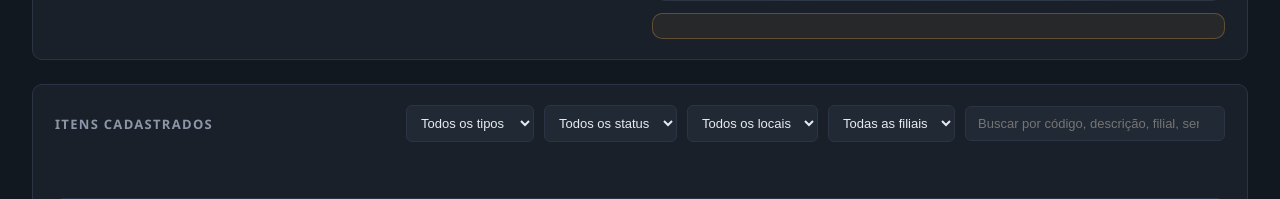
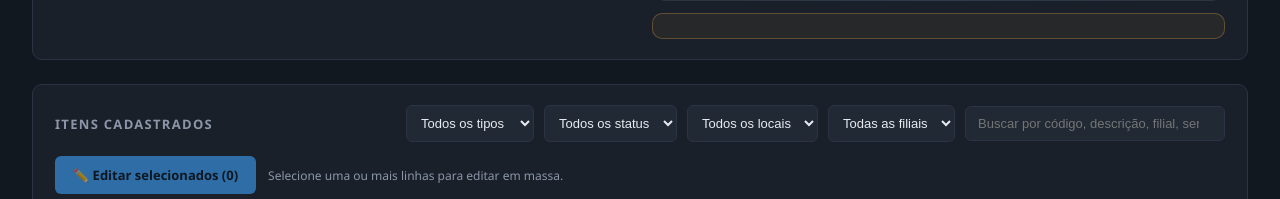
Before and after one commit to ALMDPSP/Controle-Estoque, a Python web app: template templates/index.html in a window 1280 px wide. Shown: the part 1673-1872 px from the top of the page. Run offline with Jinja, Linux system fonts and the light colour scheme; the template is opened without the code that fills it, so the values that code supplies are empty; some libraries are stand-ins or nearby versions.

Commit message:
Add files via upload

```diff
--- a/templates/index.html
+++ b/templates/index.html
@@ -826,7 +826,7 @@
       </div>
     </div>
     <div style="display:flex; align-items:center; gap:12px; margin-bottom:10px; min-height:32px;">
-      <button class="btn-primary" id="btn-editar-selecionados" style="display:none;">Editar selecionados</button>
+      <button class="btn-primary" id="btn-editar-selecionados" type="button" disabled style="display:inline-flex; align-items:center; gap:7px; opacity:.58; cursor:not-allowed;">✏️ Editar selecionados (0)</button>
       <button class="btn-ghost" id="btn-excluir-selecionados" style="display:none; color:var(--danger); border-color:rgba(255,107,107,.4);">Excluir selecionados</button>
       <span id="selecionados-info" style="font-size:12px; color:var(--muted);"></span>
     </div>
@@ -2679,14 +2679,25 @@ function atualizarSelecionados(){
   const btn = document.getElementById('btn-excluir-selecionados');
   const btnEditar = document.getElementById('btn-editar-selecionados');
   const info = document.getElementById('selecionados-info');
+  // O botão de edição em massa fica sempre visível para quem pode editar.
+  // Ele apenas é habilitado quando houver pelo menos uma linha selecionada.
+  if(btnEditar){
+    if(PODE_EDITAR){
+      btnEditar.style.display = 'inline-flex';
+      btnEditar.disabled = idsSelecionados.size === 0;
+      btnEditar.style.opacity = idsSelecionados.size ? '1' : '.58';
+      btnEditar.style.cursor = idsSelecionados.size ? 'pointer' : 'not-allowed';
+      btnEditar.textContent = `✏️ Editar selecionados (${idsSelecionados.size})`;
+    } else {
+      btnEditar.style.display = 'none';
+    }
+  }
   if(idsSelecionados.size > 0){
     btn.style.display = PODE_EDITAR ? 'inline-block' : 'none';
-    btnEditar.style.display = PODE_EDITAR ? 'inline-block' : 'none';
     info.textContent = `${idsSelecionados.size} selecionado(s)`;
   } else {
     btn.style.display = 'none';
-    btnEditar.style.display = 'none';
-    info.textContent = '';
+    info.textContent = PODE_EDITAR ? 'Selecione uma ou mais linhas para editar em massa.' : '';
   }
   const todos = document.querySelectorAll('.chk-item');
   const selecionarTodos = document.getElementById('selecionar-todos');
@@ -2701,6 +2712,9 @@ document.getElementById('selecionar-todos').addEventListener('change', (e) => {
   });
   atualizarSelecionados();
 });
+
+// Atualiza o estado inicial da barra de ações em massa.
+atualizarSelecionados();
 
 // ---------------------------------------------------------------------
 // Edição em massa dos registros selecionados
```
Also changed, not shown: templates/imobilizados.html (+18 -4 lines).
